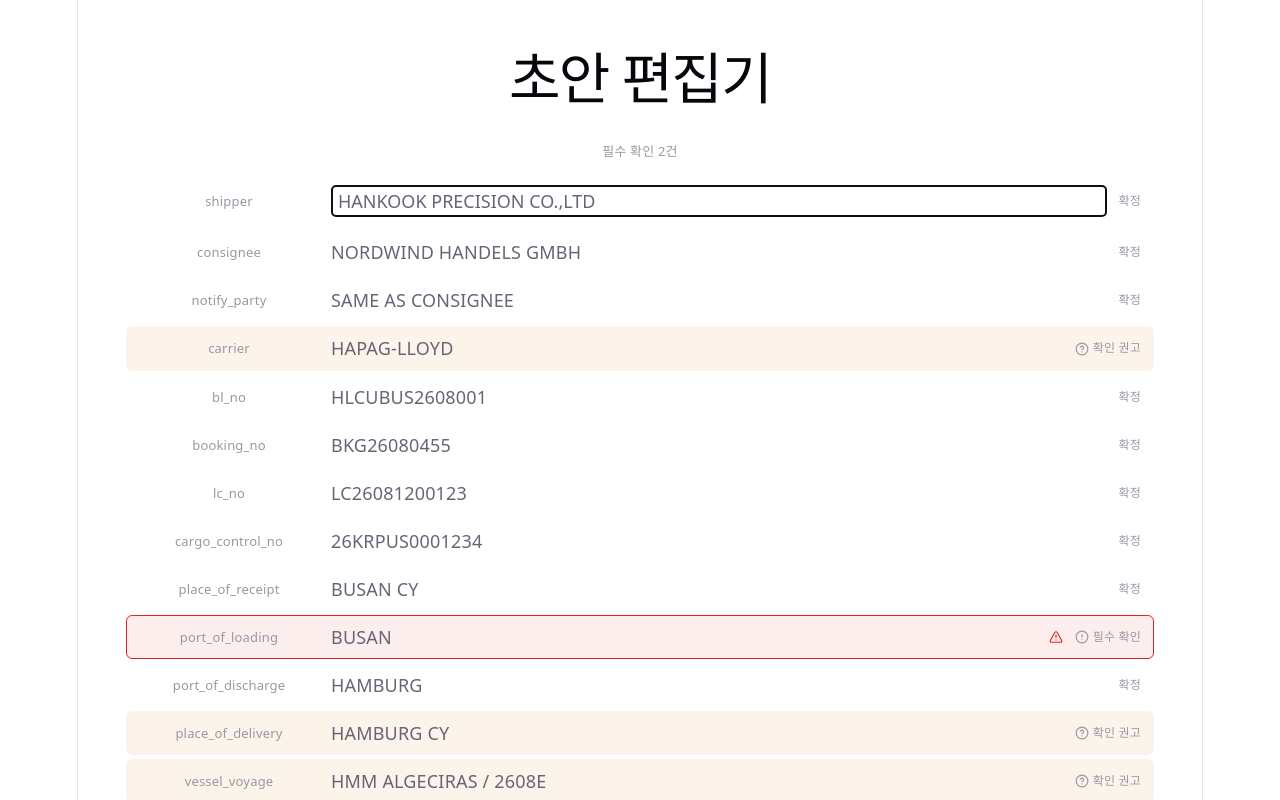
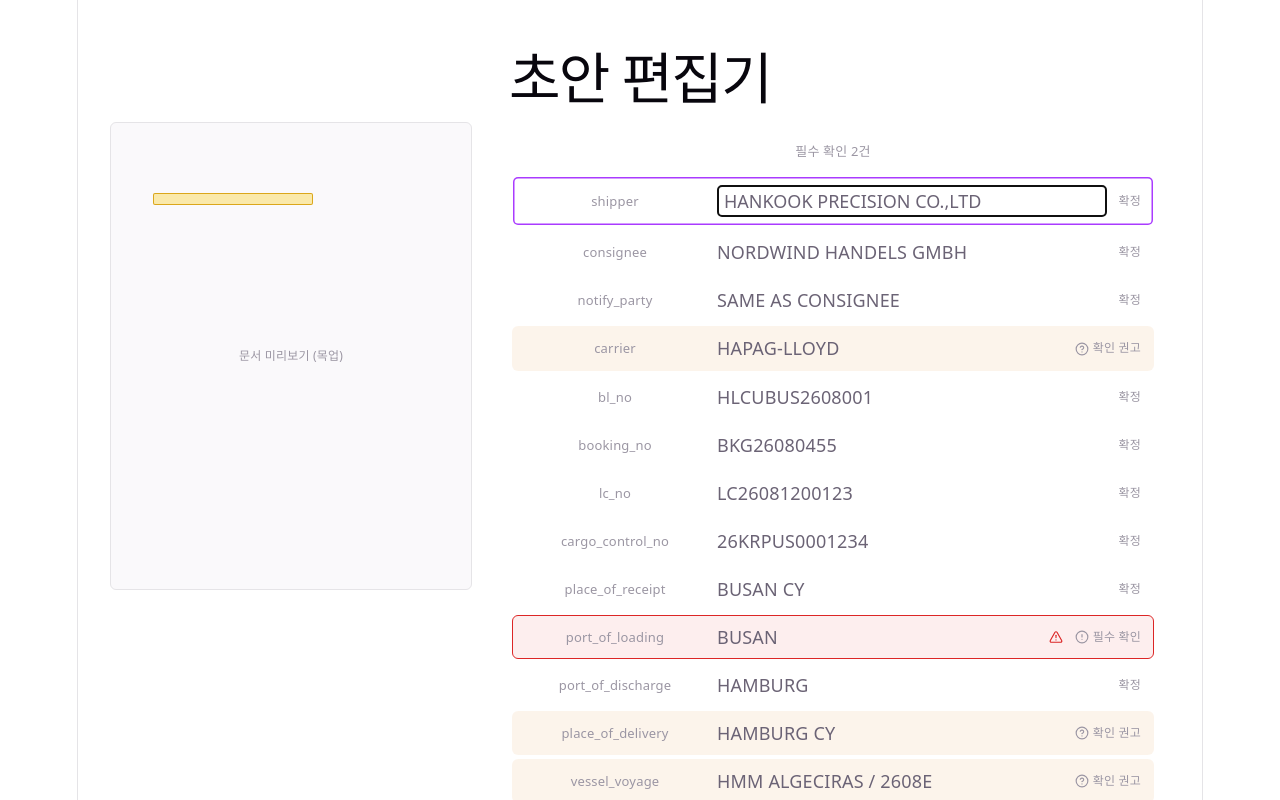
Before and after one commit to Khyojae/B-L-copilot, a React (Vite) app in the folder frontend/: page /shipments/1/draft in a window 1280 px wide. Both pictures are taken after a click on the element "HANKOOK PRECISION CO.,LTD". Shown: the top 800 px of the page. Built offline with nearby package versions, Linux system fonts and the light colour scheme.

Commit message:
Add DocumentViewer with click-to-focus bbox highlighting

```diff
--- /dev/null
+++ b/frontend/src/pages/S3Draft/DocumentViewer.tsx
@@ -0,0 +1,77 @@
+import type { CSSProperties } from 'react';
+import type { FieldValue } from '../../types/domain';
+import {
+  MOCK_DOCUMENT_ORIGINAL_SIZE,
+  bboxToScreenRect,
+  type DocumentDisplaySize,
+} from './documentGeometry';
+
+// 문서를 화면에 얼마나 크게 그릴지. 612:792 비율을 유지한 채 폭만 360px로 고정.
+// 나중에 실제 PDF 뷰어로 바꿀 때도 이 크기를 그대로 두고, 안쪽 내용만 바꾸면 됩니다.
+const DISPLAY_SIZE: DocumentDisplaySize = {
+  width: 360,
+  height: Math.round(
+    360 * (MOCK_DOCUMENT_ORIGINAL_SIZE.height / MOCK_DOCUMENT_ORIGINAL_SIZE.width),
+  ),
+};
+
+interface DocumentViewerProps {
+  /** 지금 사용자가 보고 있는 필드. bbox가 있으면 문서 위에 노란 박스로 표시합니다 */
+  focusedField?: FieldValue;
+}
+
+/**
+ * S3 초안 편집기의 문서 뷰어.
+ *
+ * 지금은 백엔드가 없어서 실제 PDF 파일이 없기 때문에, 진짜 문서 대신
+ * 회색 사각형(목업)을 보여줍니다. focusedField로 필드가 넘어오고 그 필드에
+ * bbox(원본 좌표)가 있으면, 문서의 어느 위치에서 그 값을 읽었는지 반투명한
+ * 노란 박스로 겹쳐서 표시합니다.
+ *
+ * 나중에 실제 PDF 파일이 생기면, 아래 "회색 사각형 자리"만 실제 PDF
+ * 페이지를 그리는 컴포넌트로 바꿔치기하면 됩니다. 하이라이트를 그리는
+ * bboxToScreenRect 계산과 DISPLAY_SIZE는 그대로 재사용할 수 있습니다.
+ */
+export function DocumentViewer({ focusedField }: DocumentViewerProps) {
+  const bbox = focusedField?.bbox ?? null;
+  const highlightRect =
+    bbox !== null ? bboxToScreenRect(bbox, MOCK_DOCUMENT_ORIGINAL_SIZE, DISPLAY_SIZE) : null;
+
+  const documentAreaStyle: CSSProperties = {
+    position: 'relative',
+    width: DISPLAY_SIZE.width,
+    height: DISPLAY_SIZE.height,
+    backgroundColor: 'var(--card-bg)',
+    border: '1px solid var(--border)',
+    borderRadius: 6,
+    display: 'flex',
+    alignItems: 'center',
+    justifyContent: 'center',
+    overflow: 'hidden',
+  };
+
+  return (
+    <div style={{ display: 'inline-flex', flexDirection: 'column', alignItems: 'flex-start', gap: 6 }}>
+      {/* 실제 문서를 대신하는 회색 사각형 자리. 나중에 여기를 PDF 렌더링으로 교체 */}
+      <div style={documentAreaStyle}>
+        <span style={{ fontSize: 12, color: 'var(--text-muted)' }}>문서 미리보기 (목업)</span>
+
+        {highlightRect !== null && (
+          <div
+            aria-hidden="true"
+            style={{
+              position: 'absolute',
+              left: highlightRect.left,
+              top: highlightRect.top,
+              width: highlightRect.width,
+              height: highlightRect.height,
+              backgroundColor: 'rgba(250, 204, 21, 0.35)',
+              border: '1.5px solid rgba(217, 160, 12, 0.9)',
+              borderRadius: 2,
+            }}
+          />
+        )}
+      </div>
+    </div>
+  );
+}
--- a/frontend/src/pages/S3Draft/FieldForm.tsx
+++ b/frontend/src/pages/S3Draft/FieldForm.tsx
@@ -1,8 +1,16 @@
 import { mockFields } from '../../mocks/shipment.fixture';
 import { CONFIDENCE, toConfidenceGrade } from '../../constants/domain';
+import type { FieldValue } from '../../types/domain';
 import { FieldRow } from './FieldRow';
 
-export function FieldForm() {
+interface FieldFormProps {
+  /** 지금 문서 뷰어에서 하이라이트되고 있는 필드 이름 */
+  focusedFieldName?: string | null;
+  /** 행을 클릭했을 때 그 필드를 부모(S3Draft)에 알려줌 */
+  onFieldFocus?: (field: FieldValue) => void;
+}
+
+export function FieldForm({ focusedFieldName = null, onFieldFocus }: FieldFormProps) {
   const requiredCount = mockFields.filter(
     (field) => CONFIDENCE[toConfidenceGrade(field)].blocksVerify,
   ).length;
@@ -14,7 +22,12 @@
       </p>
 
       {mockFields.map((field) => (
-        <FieldRow key={field.field_name} field={field} />
+        <FieldRow
+          key={field.field_name}
+          field={field}
+          isFocused={field.field_name === focusedFieldName}
+          onClick={onFieldFocus ? () => onFieldFocus(field) : undefined}
+        />
       ))}
     </div>
   );
--- a/frontend/src/pages/S3Draft/FieldRow.tsx
+++ b/frontend/src/pages/S3Draft/FieldRow.tsx
@@ -12,9 +12,13 @@
 
 interface FieldRowProps {
   field: FieldValue;
+  /** 이 행이 지금 문서 뷰어에서 하이라이트되고 있는 필드인지 */
+  isFocused?: boolean;
+  /** 행을 클릭했을 때 (문서 뷰어에서 이 필드를 하이라이트하기 위해 부모에게 알려줌) */
+  onClick?: () => void;
 }
 
-export function FieldRow({ field }: FieldRowProps) {
+export function FieldRow({ field, isFocused = false, onClick }: FieldRowProps) {
   const grade = toConfidenceGrade(field);
   const meta = CONFIDENCE[grade];
   const Icon = meta.icon !== null ? ICON_BY_NAME[meta.icon as keyof typeof ICON_BY_NAME] : null;
@@ -38,16 +42,19 @@
 
   return (
     <div
+      onClick={onClick}
       style={{
         display: 'flex',
         alignItems: 'center',
         gap: 12,
         padding: '8px 12px',
         borderRadius: 6,
+        cursor: onClick ? 'pointer' : undefined,
         backgroundColor: meta.bgVar !== null ? `var(${meta.bgVar})` : 'transparent',
         border: field.conflict_flag
           ? '1px solid var(--severity-critical)'
           : '1px solid transparent',
+        boxShadow: isFocused ? 'inset 0 0 0 1.5px var(--accent)' : 'none',
       }}
     >
       <span style={{ flex: '0 0 180px', fontSize: 13, color: 'var(--text-muted)' }}>
--- /dev/null
+++ b/frontend/src/pages/S3Draft/documentGeometry.ts
@@ -0,0 +1,70 @@
+import type { BBox } from '../../types/domain';
+
+// ─────────────────────────────────────────────
+// 좌표 변환
+//
+// mockFields의 bbox([x0, y0, x1, y1])는 "문서 원본 크기" 기준 좌표입니다.
+// 예: f('shipper', ..., [72, 118, 340, 136]) → 원본 문서에서 왼쪽에서 72,
+// 위에서 118 되는 지점부터 시작하는 사각형.
+//
+// 화면에는 문서를 원본 그대로의 크기로 그리지 않고 작게 축소해서 보여주므로,
+// bbox 좌표도 같은 비율로 축소해서 화면 픽셀 좌표로 바꿔줘야 합니다.
+// 이 계산만 따로 함수로 뺀 이유: 지금은 회색 사각형이지만 나중에 실제 PDF
+// 렌더러(예: react-pdf)로 바꿔도, "그 PDF가 화면에 몇 px로 그려지는지"만
+// 알려주면 이 함수를 그대로 재사용할 수 있기 때문입니다. 사각형 목업인지
+// 진짜 PDF인지는 이 함수가 몰라도 됩니다.
+// ─────────────────────────────────────────────
+
+/** 문서 원본 좌표계의 가로·세로 크기. bbox 숫자들이 이 크기를 기준으로 찍혀 있습니다 */
+export interface DocumentOriginalSize {
+  width: number;
+  height: number;
+}
+
+/** 문서가 화면에 실제로 그려지는 가로·세로 픽셀 크기 */
+export interface DocumentDisplaySize {
+  width: number;
+  height: number;
+}
+
+/** 화면 위에 그릴 사각형의 위치·크기 (문서 영역 왼쪽 위 기준 px) */
+export interface ScreenRect {
+  left: number;
+  top: number;
+  width: number;
+  height: number;
+}
+
+/**
+ * mockFields의 bbox 좌표계 크기.
+ * 612 x 792는 A4와 비슷한 세로 문서 비율이면서, 픽스처의 bbox 값들
+ * (최대 x=612, y=448 정도)이 실제로 그 안에 들어오는 크기입니다.
+ */
+export const MOCK_DOCUMENT_ORIGINAL_SIZE: DocumentOriginalSize = {
+  width: 612,
+  height: 792,
+};
+
+/**
+ * bbox(문서 원본 좌표) → 화면 픽셀 좌표 변환.
+ *
+ * "원본 크기 대비 화면 크기가 몇 배 축소됐는지"만 계산해서 곱하는 함수라서,
+ * 사각형 목업이든 진짜 PDF든 알 필요가 없습니다. 원본 크기와 화면 크기만
+ * 정확히 넣어주면 됩니다.
+ */
+export function bboxToScreenRect(
+  bbox: BBox,
+  original: DocumentOriginalSize,
+  display: DocumentDisplaySize,
+): ScreenRect {
+  const [x0, y0, x1, y1] = bbox;
+  const scaleX = display.width / original.width;
+  const scaleY = display.height / original.height;
+
+  return {
+    left: x0 * scaleX,
+    top: y0 * scaleY,
+    width: (x1 - x0) * scaleX,
+    height: (y1 - y0) * scaleY,
+  };
+}
--- a/frontend/src/pages/S3Draft/index.tsx
+++ b/frontend/src/pages/S3Draft/index.tsx
@@ -1,10 +1,22 @@
+import { useState } from 'react';
 import { FieldForm } from './FieldForm';
+import { DocumentViewer } from './DocumentViewer';
+import type { FieldValue } from '../../types/domain';
 
 export function S3Draft() {
+  // 지금 문서 뷰어에서 하이라이트할 필드. FieldRow를 클릭하면 여기로 들어옴
+  const [focusedField, setFocusedField] = useState<FieldValue | null>(null);
+
   return (
     <div style={{ padding: 32 }}>
       <h1>초안 편집기</h1>
-      <FieldForm />
+
+      <div style={{ display: 'flex', gap: 24, alignItems: 'flex-start' }}>
+        <DocumentViewer focusedField={focusedField ?? undefined} />
+        <div style={{ flex: 1 }}>
+          <FieldForm focusedFieldName={focusedField?.field_name ?? null} onFieldFocus={setFocusedField} />
+        </div>
+      </div>
     </div>
   );
 }
```
